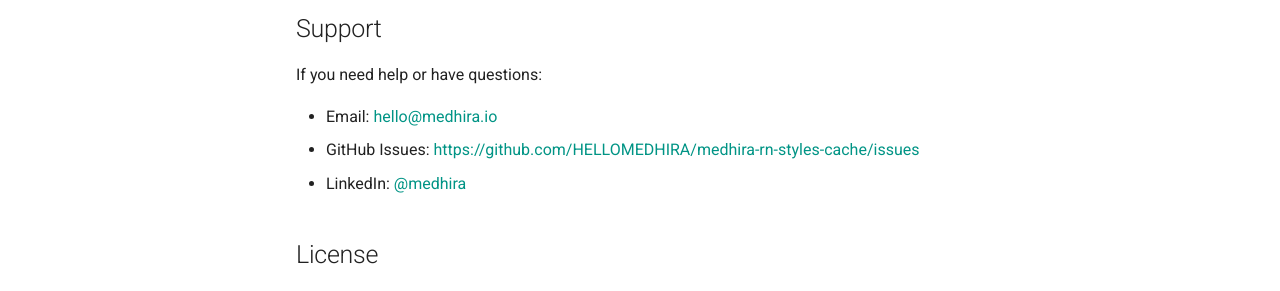
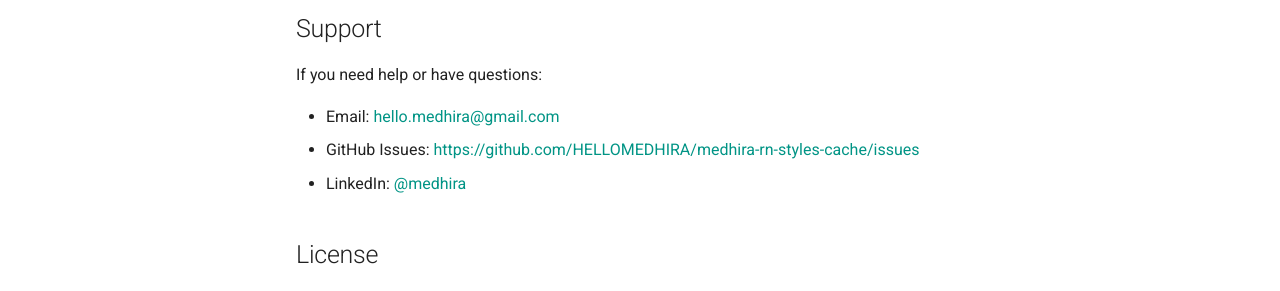
Before and after one commit to HELLOMEDHIRA/medhira-rn-styles-cache, an MkDocs documentation site: the page built from docs/about.md, in a window 1280 px wide and 900 px high, scrolled down 1860 px. Shown: the part 422-713 px from the top of the window. Built offline with MkDocs 1.6.1 and Material for MkDocs 9.7.7, drawn with Linux system fonts in a browser that asks for light colours; comment, search, counter and statistics services are not loaded.

Commit message:
docs updated

```diff
--- a/docs/about.md
+++ b/docs/about.md
@@ -74,9 +74,9 @@
 
 If you need help or have questions:
 
-- Email: [hello@medhira.io](mailto:hello@medhira.io)
+- Email: [hello.medhira@gmail.com](mailto:hello.medhira@gmail.com)
 - GitHub Issues: [https://github.com/HELLOMEDHIRA/medhira-rn-styles-cache/issues](https://github.com/HELLOMEDHIRA/medhira-rn-styles-cache/issues)
-- LinkedIn: [@medhira](https://www.linkedin.com/company/medhira)
+- LinkedIn: [@medhira](https://www.linkedin.com/in/smuniharish)
 
 ## License
 
--- a/package.json
+++ b/package.json
@@ -198,6 +198,6 @@
   "create-react-native-library": {
     "languages": "js",
     "type": "library",
-    "version": "0.51.1"
+    "version": "0.62.0"
   }
 }
```
Also changed, not shown: README.md (+1 -1 lines).
